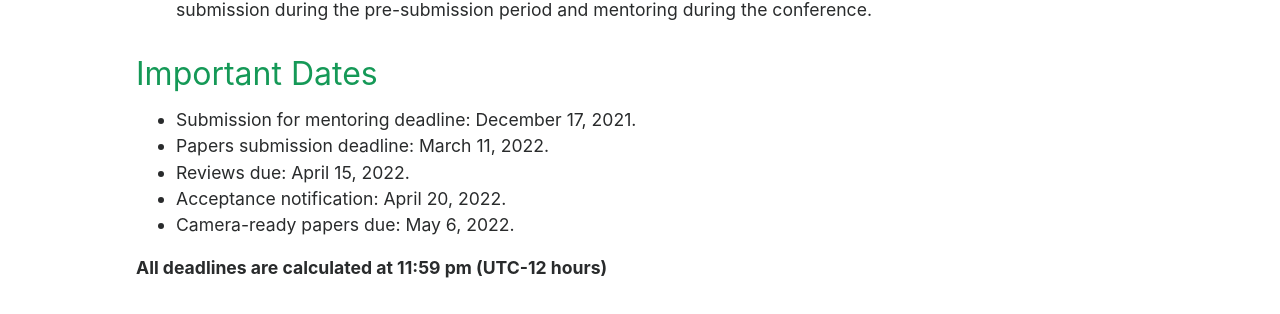
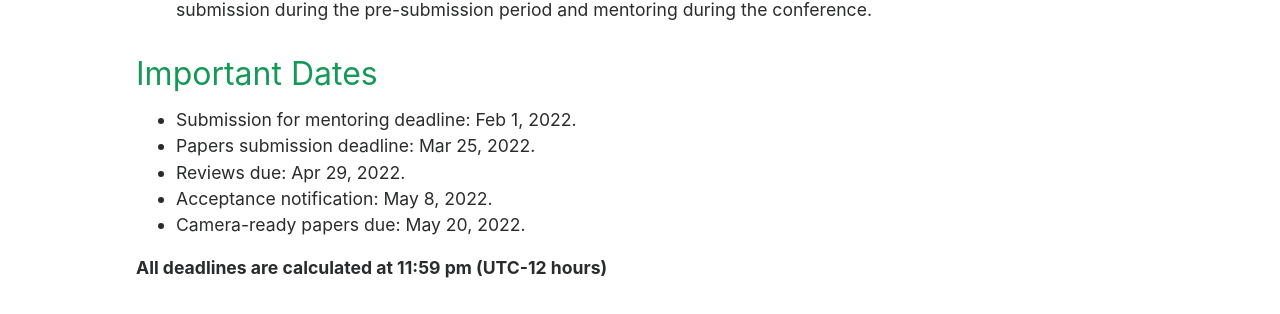
Before and after one commit to naacl2022-srw/naacl2022-srw.github.io, a Jekyll site: the page built from cfp.md, in a window 1280 px wide. Shown: the part 1281-1595 px from the top of the page. Built offline with Jekyll 4.4.1, drawn with Linux system fonts in a browser that asks for light colours.

Commit message:
Update cfp.md

```diff
--- a/cfp.md
+++ b/cfp.md
@@ -23,11 +23,11 @@ Topics of interest for the SRW are the same as NAACL main conference. See the li
 - Each participant is also assigned a mentor - an experienced researcher - who can provide valuable advice on the submission during the pre-submission period and mentoring during the conference.
 
 ## Important Dates
-- Submission for mentoring deadline: December 17, 2021.
-- Papers submission deadline: March 11, 2022.
-- Reviews due: April 15, 2022.
-- Acceptance notification: April 20, 2022.
-- Camera-ready papers due: May 6, 2022.
+- Submission for mentoring deadline: Feb 1, 2022.
+- Papers submission deadline: Mar 25, 2022.
+- Reviews due: Apr 29, 2022.
+- Acceptance notification: May 8, 2022.
+- Camera-ready papers due: May 20, 2022.
 
 
 __All deadlines are calculated at 11:59 pm (UTC-12 hours)__
```
